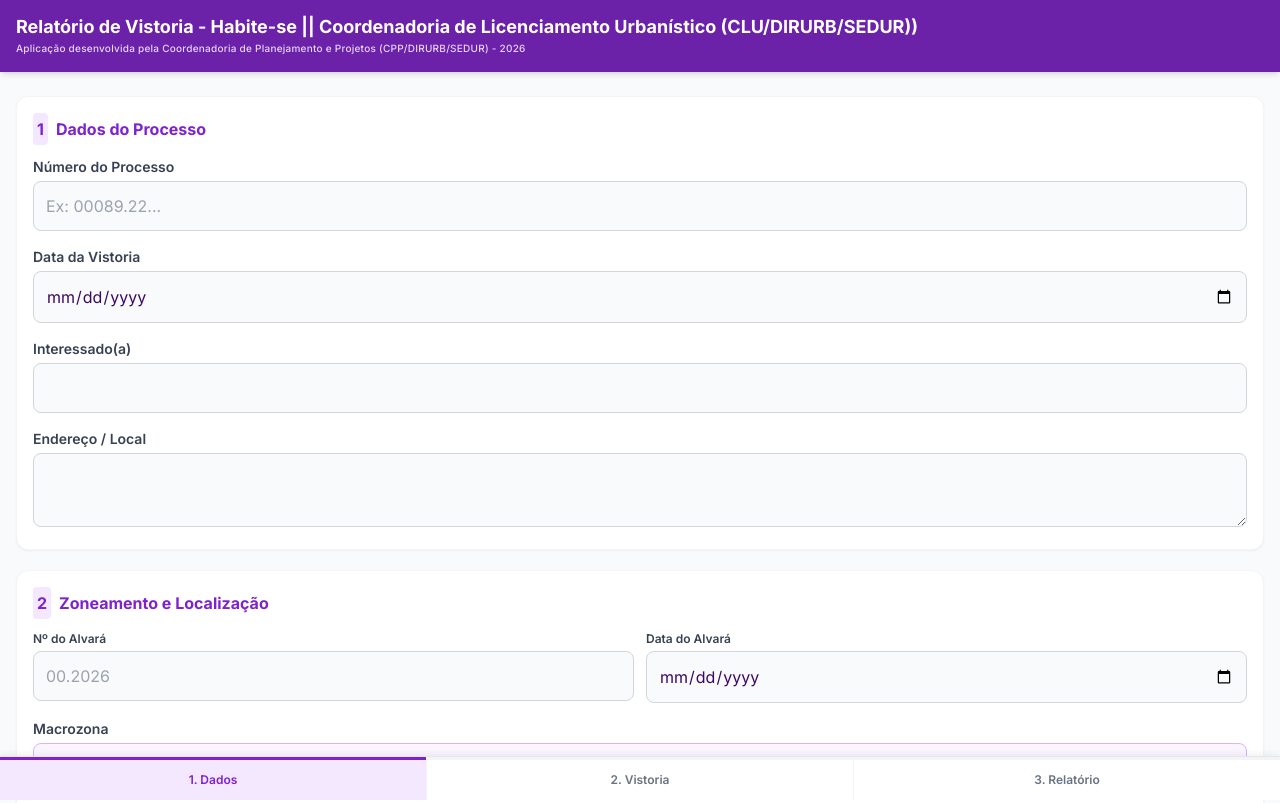
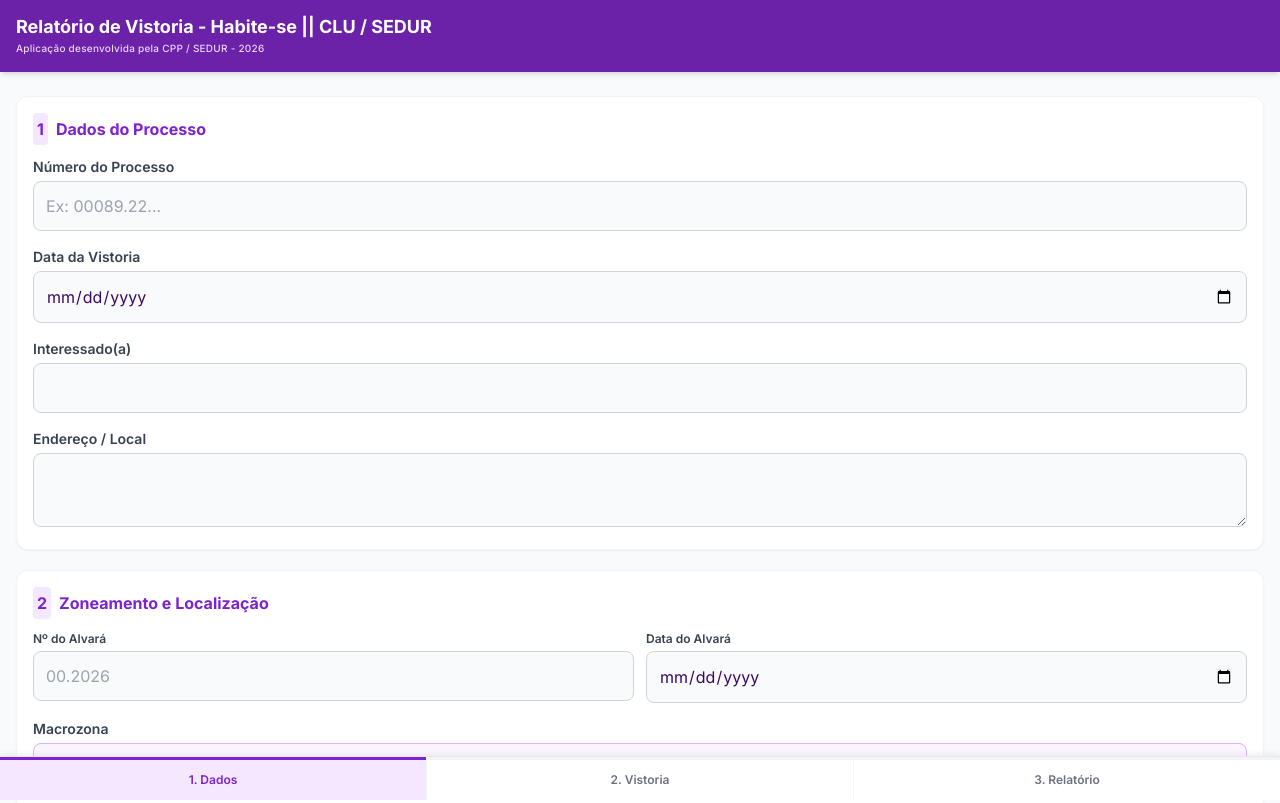
Before and after one commit to geocamacari/vistoria_mobile, a plain HTML site: page index.html in a window 1280 px wide. Shown: the top 803 px of the page. Drawn offline with nearby package versions, Linux system fonts and the light colour scheme; a script that the page names is missing.

Commit message:
Add files via upload

```diff
--- a/index.html
+++ b/index.html
@@ -92,8 +92,8 @@
     <!-- Header App -->
     <header class="fixed top-0 w-full bg-purple-800 text-white p-4 shadow-md z-50 flex items-center justify-between">
         <div>
-            <h1 class="font-bold text-lg leading-tight">Relatório de Vistoria - Habite-se || Coordenadoria de Licenciamento Urbanístico (CLU/DIRURB/SEDUR))</h1>
-            <p class="text-[10px] font-medium text-purple-200 mt-0.5 tracking-wide">Aplicação desenvolvida pela Coordenadoria de Planejamento e Projetos (CPP/DIRURB/SEDUR) - 2026</p>
+            <h1 class="font-bold text-lg leading-tight">Relatório de Vistoria - Habite-se || CLU / SEDUR</h1>
+            <p class="text-[10px] font-medium text-purple-200 mt-0.5 tracking-wide">Aplicação desenvolvida pela CPP / SEDUR - 2026</p>
         </div>
     </header>
 
```
